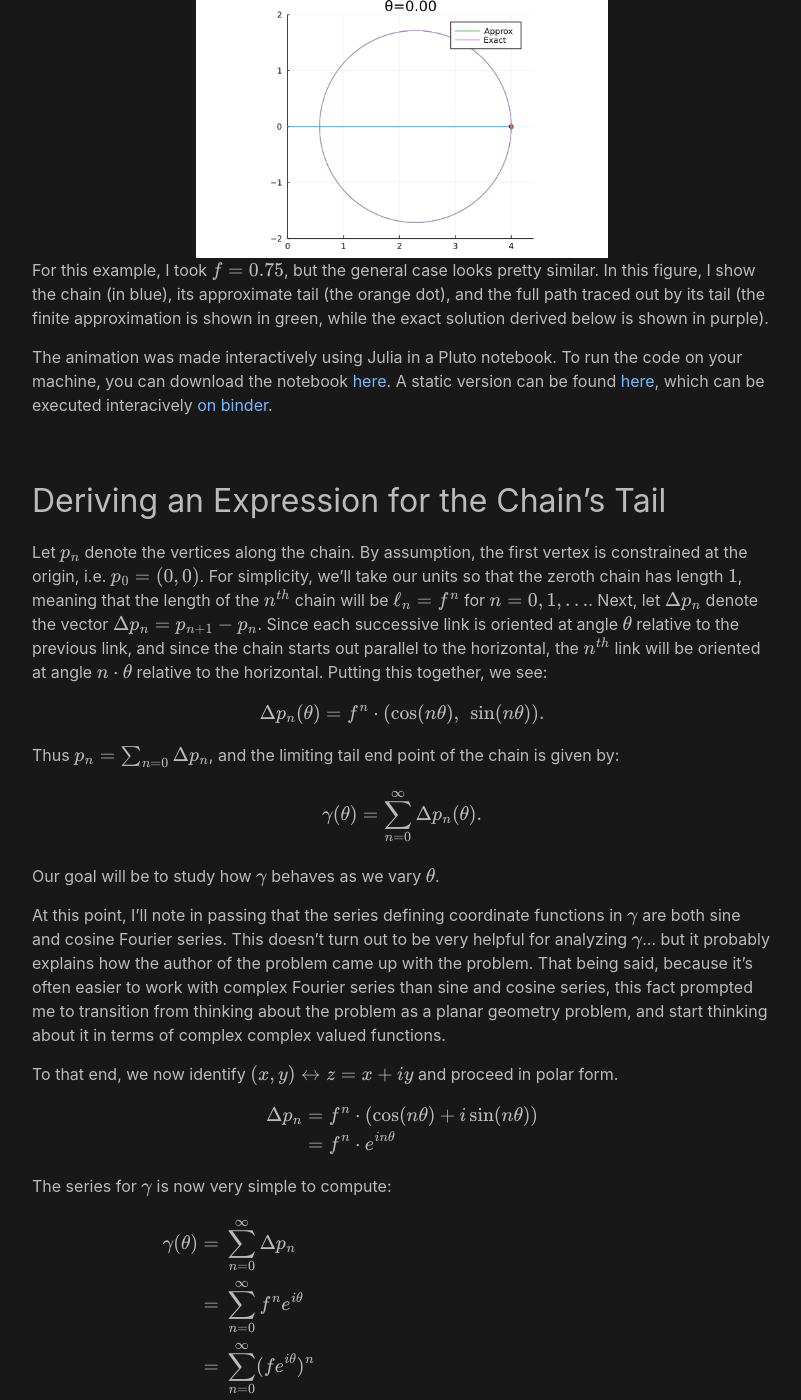
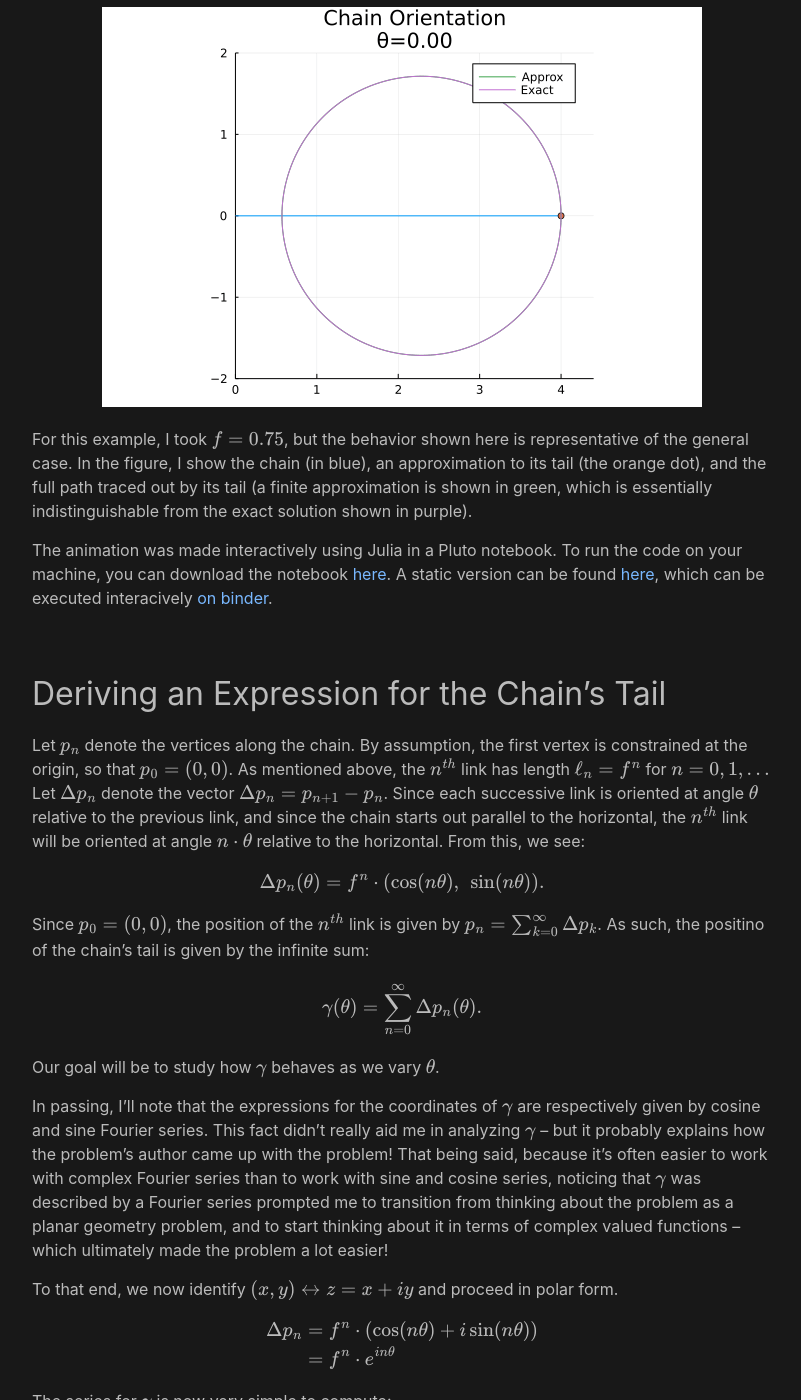
Before and after one commit to pkepley/pkepley.github.io, a Jekyll site: the page built from _posts/2021-08-02-RiddlerInfiniteChainLink.md, in a window 1280 px wide and 1400 px high, scrolled down 1272 px. Shown: the whole window, without its empty margins (238-1039 px from the left). Built offline with Jekyll 4.4.1, drawn with Linux system fonts in a browser that asks for light colours; formulas are drawn with MathJax 3; some of the changed text lies outside the part shown.

Commit message:
Modifications!

```diff
--- a/_posts/2021-08-02-RiddlerInfiniteChainLink.md
+++ b/_posts/2021-08-02-RiddlerInfiniteChainLink.md
@@ -21,41 +21,43 @@
 ## Introduction
 This week's
 [Riddler](https://fivethirtyeight.com/features/will-riddler-nation-win-gold-in-archery/)
-asks us to consider an infinitely long chain whose ordered link's lengths
-decrease as a fixed proportion $$f \in (0, 1)$$ of each preceding link (i.e if
-$$\ell_n$$ is the length of the $$n^{th}$$ link, then $$\ell_{n+1} = f \cdot
-\ell_n).$$ This chain also has the property that whenever you adjust the angle
-$$\theta$$ between any pair of successive links, then every other pair of
-sequential links will bend to form the same angle (i.e. $$\angle(\text{link}_n,
-\text{link}_{n+1}) = \theta$$ for all $$n$$). The following figure illustrates
-the first few links of such a chain:
+asks us to consider a chain with infinitely many links. The links are ordered,
+and the first link has one end fixed at the origin while all other links are
+left free. The first link in the chain has length $$1$$ and each successive
+link's length decreases as a fixed proportion $$f \in (0, 1)$$ of the preceding
+link (i.e if $$\ell_n$$ is the length of the $$n^{th}$$ link, then $$\ell_{n+1}
+= f \cdot \ell_n).$$ This chain also has the property that, whenever you adjust
+the angle $$\theta$$ between any pair of successive links, then every other
+sequential pair of links will bend so that it forms the same angle (i.e.
+$$\angle(\text{link}_n, \text{link}_{n+1}) = \theta$$ for all $$n$$). The
+following figure illustrates the first few links of such a chain:
 
 <center>
 <img src="{{ asset_path }}/chain_demonstration.png" height="275px" width="auto">
 </center>
 
-Since $$f < 1$$, the chain has a finite length. Assuming that the first link's
-left end is pinned at the origin and the chain starts out in a straight line
-(i.e. $$\theta = 0$$), what curve does the chain's tail end sweep out as we vary
-$$\theta$$?
+Since $$f < 1$$, the chain has a finite length. Assuming that the chain starts
+out in a straight line (i.e. $$\theta = 0$$), we are asked: what curve does the
+chain's tail end sweep out as we vary $$\theta$$?
 
-In this post, I'll show that the chain traces out a circle (whose center and
-radius depend on the scaling fraction $$f$$).
+In this post, I'll show that the chain traces out a circle whose center and
+radius depend upon the scaling fraction $$f$$.
 
 ## Animation
-Before we get into the details showing that the chain's tail traces out a
-circle, I thought it would be helpful to take a look at an animated example. The
+Before we get show that the chain's free end traces out a circle, I thought it
+would be helpful to take a look at an animated illustration of the problem. The
 following figure shows the behavior of a finite approximation to the chain
 described in the problem:
 
 <center>
-<img src="{{ asset_path }}/chain_animation.gif" height="275px" width="auto">
+<img src="{{ asset_path }}/chain_animation.gif" style="margin-bottom: 20px;">
 </center>
 
-For this example, I took $$f = 0.75$$, but the general case looks pretty
-similar. In this figure, I show the chain (in blue), its approximate tail (the
-orange dot), and the full path traced out by its tail (the finite approximation
-is shown in green, while the exact solution derived below is shown in purple).
+For this example, I took $$f = 0.75$$, but the behavior shown here is
+representative of the general case. In the figure, I show the chain (in blue),
+an approximation to its tail (the orange dot), and the full path traced out by
+its tail (a finite approximation is shown in green, which is essentially
+indistinguishable from the exact solution shown in purple).
 
 The animation was made interactively using Julia in a Pluto notebook. To run the
 code on your machine, you can download the notebook [here]({{
@@ -65,32 +67,33 @@
 
 ## Deriving an Expression for the Chain's Tail
 Let $$p_n$$ denote the vertices along the chain. By assumption, the first vertex
-is constrained at the origin, i.e. $$p_0 = (0, 0)$$. For simplicity, we'll take
-our units so that the zeroth chain has length $$1$$, meaning that the length of
-the $$n^{th}$$ chain will be $$\ell_n = f^{n}$$ for $$n=0,1,\ldots$$. Next, let
-$$\Delta p_{n}$$ denote the vector $$\Delta p_n = p_{n+1} - p_{n}$$. Since each
+is constrained at the origin, so that $$p_0 = (0, 0)$$. As mentioned above, the
+$$n^{th}$$ link has length $$\ell_n = f^{n}$$ for $$n=0,1,\ldots$$ Let $$\Delta
+p_{n}$$ denote the vector $$\Delta p_n = p_{n+1} - p_{n}$$. Since each
 successive link is oriented at angle $$\theta$$ relative to the previous link,
 and since the chain starts out parallel to the horizontal, the $$n^{th}$$ link
-will be oriented at angle $$n \cdot \theta$$ relative to the horizontal. Putting
-this together, we see:
+will be oriented at angle $$n \cdot \theta$$ relative to the horizontal. From
+this, we see:
 
 $$\Delta p_n(\theta) = f^{n} \cdot \left(\cos(n\theta),~\sin(n\theta)\right).$$
 
-Thus $$p_n = \sum_{n=0} \Delta p_n$$, and the limiting tail end point of the
-chain is given by:
+Since $$p_0 = (0,0)$$, the position of the $$n^{th}$$ link is given by $$p_n =
+\sum_{k=0}^{\infty} \Delta p_k$$. As such, the positino of the chain's tail is
+given by the infinite sum:
 
 $$\gamma(\theta) = \sum_{n=0}^{\infty} \Delta p_n(\theta).$$
 
 Our goal will be to study how $$\gamma$$ behaves as we vary $$\theta$$.
 
-At this point, I'll note in passing that the series defining coordinate
-functions in $$\gamma$$ are both sine and cosine Fourier series. This doesn't
-turn out to be very helpful for analyzing $$\gamma$$... but it probably explains
-how the author of the problem came up with the problem. That being said, because
-it's often easier to work with complex Fourier series than sine and cosine
-series, this fact prompted me to transition from thinking about the problem as a
-planar geometry problem, and start thinking about it in terms of complex
-complex valued functions.
+In passing, I'll note that the expressions for the coordinates of $$\gamma$$ are
+respectively given by cosine and sine Fourier series. This fact didn't really
+aid me in analyzing $$\gamma$$ -- but it probably explains how the problem's
+author came up with the problem! That being said, because it's often easier to
+work with complex Fourier series than to work with sine and cosine series,
+noticing that $$\gamma$$ was described by a Fourier series prompted me to
+transition from thinking about the problem as a planar geometry problem, and to
+start thinking about it in terms of complex valued functions -- which
+ultimately made the problem a lot easier!
 
 To that end, we now identify $$(x,y) \leftrightarrow z = x+iy$$ and proceed in
 polar form.
@@ -115,26 +118,28 @@
 $$
 
 Here, I have used the expression for the sum of a convergent geometric series on
-the third line, and on the last line, I have used WolframAlpha (I was feeling
-lazy 🙂). This last formula turns out to be somewhat harder to work with than
-the formula on the second to last line. However, this last formula does provide
-some useful insight (it's also pretty useful for plotting).
+the third line, and on the last line, I have used WolframAlpha (since I was
+feeling lazy 🙂). This last formula is harder to work with than the formula on
+the second to last line (so I won't work with it), however, the last formula does
+provide some useful insight (and it's also pretty useful for plotting).
 
 ## Showing That the Image of $$\gamma$$ is a Circle
-Although it's not immediately clear from the expression, the curve $$\gamma$$
-traces out a circular arc as we vary $$\theta$$. To demonstrate this, it will
-suffice to show that all points on $$\gamma$$ are equidistant from some central
-point/complex number $$c$$. A candidate for $$c$$ can be identified from the
-last formula by looking at the average and extremal real-coordinate values on
-the interval $$[0, \pi]$$. To that end, notice that
+Although it's not immediately clear from the expressions above, the curve
+$$\gamma$$ does in fact trace out a circular arc as we vary $$\theta$$. To
+demonstrate this, it will suffice to show that all points on $$\gamma$$ are
+equidistant from some central point/complex number $$c$$. A candidate for $$c$$
+can be identified from the last expression for $$\gamma$$ by looking at the
+average and extremal real-coordinate values on the interval $$[0, \pi]$$. To
+that end, notice that
 
-$$\gamma_x(\theta):=\text{Real}\{\gamma\}(\theta) = \frac{1 -
-f\cos(\theta)}{f^2 - 2f\cos(\theta) + 1} = \frac{1}{1 + f\cos(\theta)}$$
+$$\text{Real}\{\gamma\}(\theta) = \frac{1 - f\cos(\theta)}{f^2 -
+2f\cos(\theta) + 1} = \frac{1}{1 + f\cos(\theta)}$$
 
-is largest when $$\cos(\theta) = - 1$$, resulting in $$\gamma = \frac{1}{1 -
-f}$$, and smallest when $$\cos(\theta) = 1$$, where $$\gamma = \frac{1}{1+f}$$.
-The average of these extremal values is $$c = \frac{1}{1 -f^2}$$, which we now
-show is equidistant from all points on $$\gamma$$:
+so the real part of $$\gamma$$ is largest when $$\cos(\theta) = - 1$$, where in
+$$\gamma = \frac{1}{1 - f}$$, and smallest when $$\cos(\theta) = 1$$, where
+$$\gamma = \frac{1}{1+f}$$. The average of these extremal values is the real
+number $$c = \frac{1}{1 -f^2}$$, which we now show is equidistant from all
+points on $$\gamma$$:
 
 $$
 \begin{eqnarray}
@@ -147,19 +152,21 @@
 $$
 
 Since this is constant, we conclude that $$\gamma$$ is constrained to live on a
-circle of radius $$\frac{f}{1-f^2}$$ centered at $$z = \frac{1}{1-f^2}$$. A little
-more thinking allows one to conclude that $$\gamma$$ visits every point on this
-circle exactly once as $$\theta$$ runs through $$[0, 2\pi)$$.
-
+circle of radius $$\frac{f}{1-f^2}$$ centered at $$z = \frac{1}{1-f^2}$$. A
+little more thought allows us to conclude that $$\gamma$$ visits every point on
+this circle, and in fact it is bijective onto this circle for $$\theta \in [0,
+2\pi)$$.
 
 ### Alternate Approach
 An alternative way to show that the image of $$\gamma$$ is contained in a circle
-comes from complex function theory. To that end, I'll note that (for $$f\neq0$$)
-the function $$z \mapsto \frac{1}{1 - fz}$$ happens to be a [Möbius
+comes from complex function theory. To that end, note that (for $$f\neq0$$) the
+function $$z \mapsto \frac{1}{1 - fz}$$ is a [Möbius
 transformation](https://en.wikipedia.org/wiki/M%C3%B6bius_transformation) of the
 complex plane. Since Möbius transformations [preserve "generalized
 circles"](https://en.wikipedia.org/wiki/M%C3%B6bius_transformation#Preservation_of_angles_and_generalized_circles),
-it follows that the image of $$\theta \mapsto e^{i\theta}$$ under $$\gamma$$ is
-either a circle or a line. Since $$\gamma$$ clearly isn't a line (just consider
-the real and imaginary coordinate functions), we can conclude that the image of
-$$\gamma$$ is a circle.
+it follows that the image of the circle $$\theta \mapsto e^{i\theta}$$ under
+$$\gamma$$ is either a circle or a line. Since $$\gamma$$ clearly isn't a line
+(since e.g., $$\gamma(\pi/2) = 0 + \frac{f}{f^2 + 1}\cdot i$$ is not colinear with the
+real numbers $$\gamma(0) = \frac{1}{f^2-1}$$ and $$\gamma(\pi) =
+\frac{1}{f^2+1}$$), we can conclude that the image of $$\gamma$$ must be a
+circle.
```
